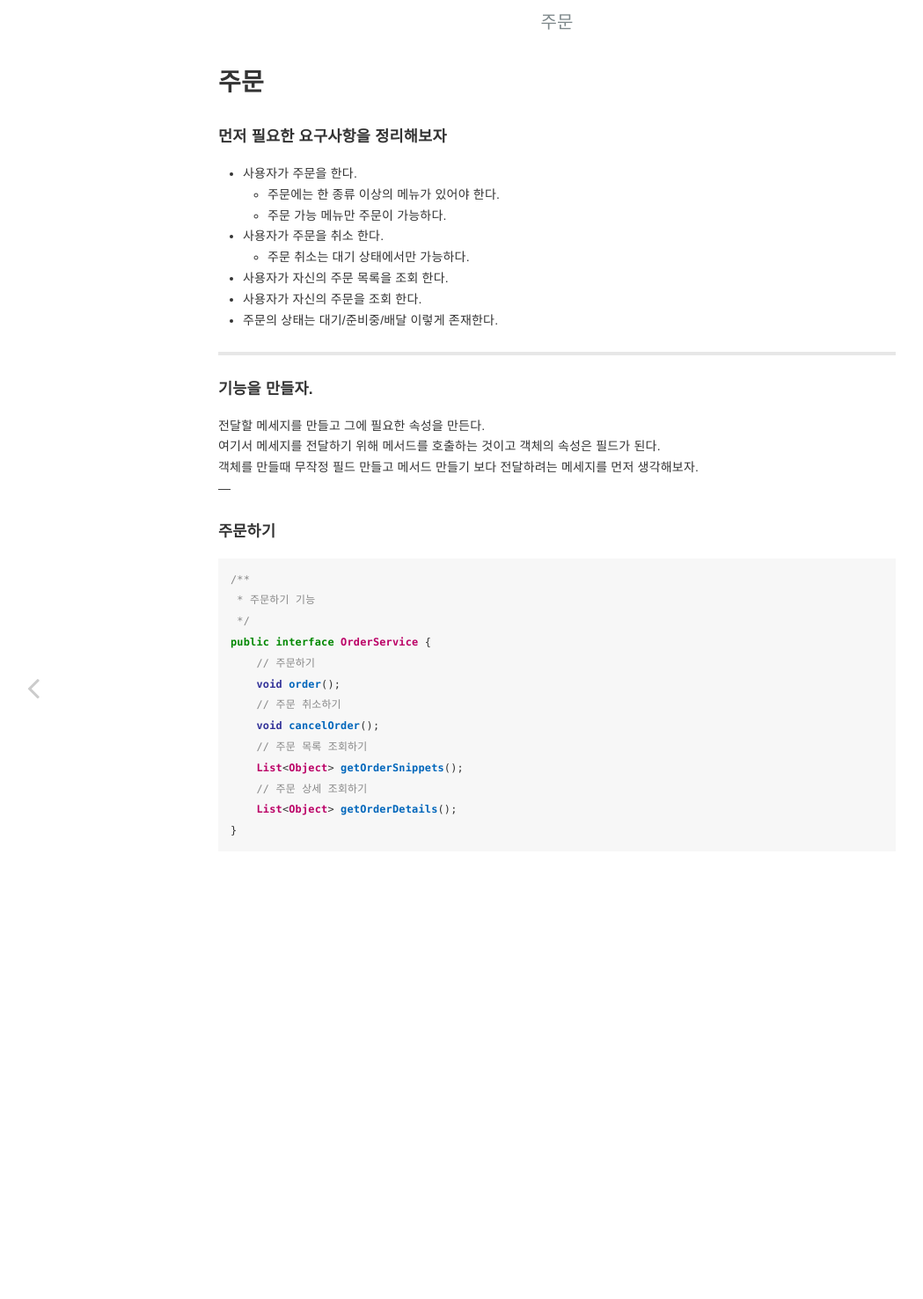
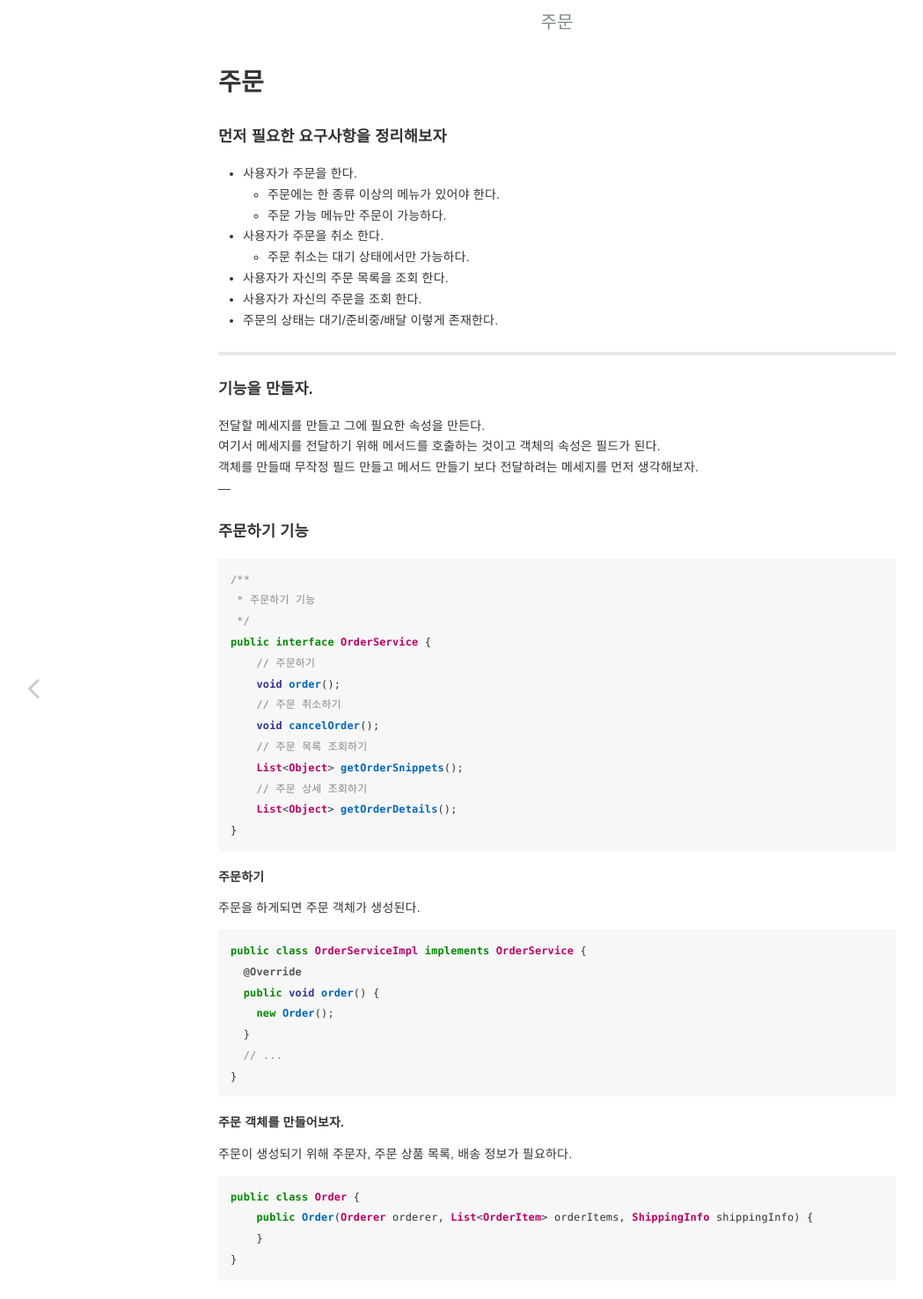
Before and after one commit to ByeongUkChoi/ddd-study, a Jekyll site: the page built from docs/_posts/2021-03-08-order.md, in a window 1280 px wide. Shown: the top 1477 px of the page at 88% size, without its empty margins (7-1056 px from the left). Built offline with Jekyll 4.4.1, drawn with Linux system fonts in a browser that asks for light colours.

Commit message:
Add orderService

````diff
--- a/docs/_posts/2021-03-08-order.md
+++ b/docs/_posts/2021-03-08-order.md
@@ -21,7 +21,7 @@ layout: post
 여기서 메세지를 전달하기 위해 메서드를 호출하는 것이고 객체의 속성은 필드가 된다.
 객체를 만들때 무작정 필드 만들고 메서드 만들기 보다 전달하려는 메세지를 먼저 생각해보자.
 ---
-#### 주문하기
+#### 주문하기 기능
 ```java
 /**
  * 주문하기 기능
@@ -37,20 +37,33 @@ public interface OrderService {
     List<Object> getOrderDetails();
 }
 ```
-
-[comment]: <> (##### 주문 생성)
+##### 주문하기
+주문을 하게되면 주문 객체가 생성된다.
+```java
+public class OrderServiceImpl implements OrderService {
+  @Override
+  public void order() {
+    new Order();
+  }
+  // ...
+}
+```
+##### 주문 객체를 만들어보자.
+주문이 생성되기 위해 주문자, 주문 상품 목록, 배송 정보가 필요하다.
+```java
+public class Order {
+    public Order(Orderer orderer, List<OrderItem> orderItems, ShippingInfo shippingInfo) {
+    }
+}
+```
+[comment]: <> (주문이 생성되면 주문 상태가 대기로 되어야한다.  )
+[comment]: <> (주문 도메인의 필요 항목은 주문 상태, 주문 항목, 주문자, 배송 정보가 있을 것이다.  )
 [comment]: <> (```java)
 [comment]: <> (public class Order {)
-[comment]: <> (    public Order&#40;&#41; {)
-[comment]: <> (    })
+[comment]: <> (  private Orderer orderer;)
+[comment]: <> (  private List<OrderItem> orderItems;)
+[comment]: <> (  private ShippingInfo shippingInfo;)
+[comment]: <> (  public Order&#40;Orderer orderer, List<OrderItem> orderItems, ShippingInfo shippingInfo&#41; {)
+[comment]: <> (  })
 [comment]: <> (})
 [comment]: <> (```)
-[comment]: <> (주문이 생성되기 위해 주문자, 주문 상품 목록, 배송 정보가 필요하다.  )
-[comment]: <> (```java)
-[comment]: <> (public class Order {)
-[comment]: <> (    public Order&#40;Orderer orderer, List<OrderItem> orderItems, ShippingInfo shippingInfo&#41; {)
-[comment]: <> (    })
-[comment]: <> (})
-[comment]: <> (```)
-[comment]: <> (주문이 생성되면 주문 상태가 대기로 되어야한다.  )
-[comment]: <> (주문 도메인의 필요 항목은 주문 상태, 주문 항목, 주문자, 배송 정보가 있을 것이다.  )
````
Also changed, not shown: 1 other file.
